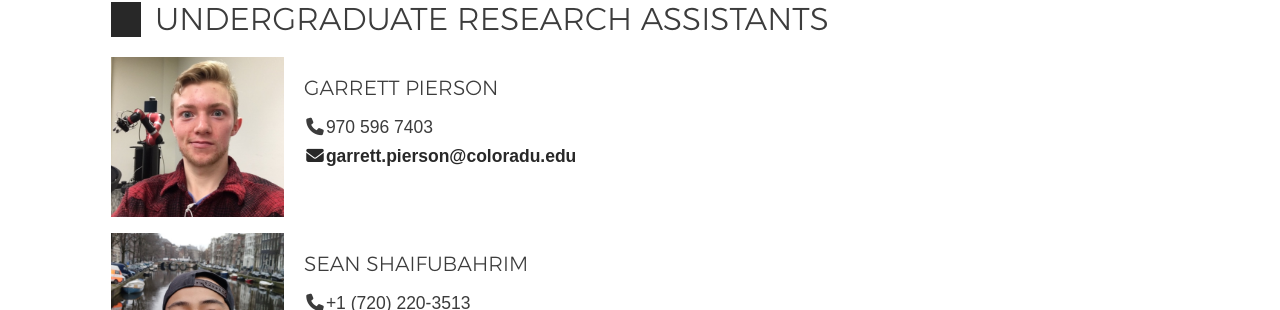
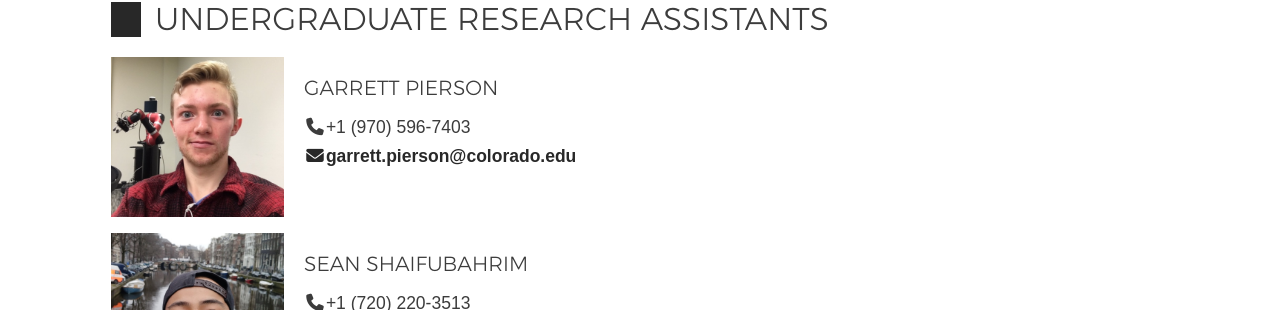
Before and after one commit to HIRO-group/HIRO-group.github.io, a Jekyll site: the page built from people.html, in a window 1280 px wide and 900 px high, scrolled down 1620 px. Shown: the part 143-453 px from the top of the window. Built offline with Jekyll 4.4.1, drawn with Linux system fonts in a browser that asks for light colours; nearby versions of some CDN libraries; some web fonts are replaced.

Commit message:
Fix typo and standardize number format

```diff
--- a/_data/people.yml
+++ b/_data/people.yml
@@ -33,8 +33,8 @@
 
  - name: Garrett Pierson
    role: undergrad
-   phone: 970 596 7403
-   email: garrett.pierson@coloradu.edu
+   phone: +1 (970) 596-7403
+   email: garrett.pierson@colorado.edu
    pic: garrett.jpg
 
  - name: Sean Shaifubahrim
```
